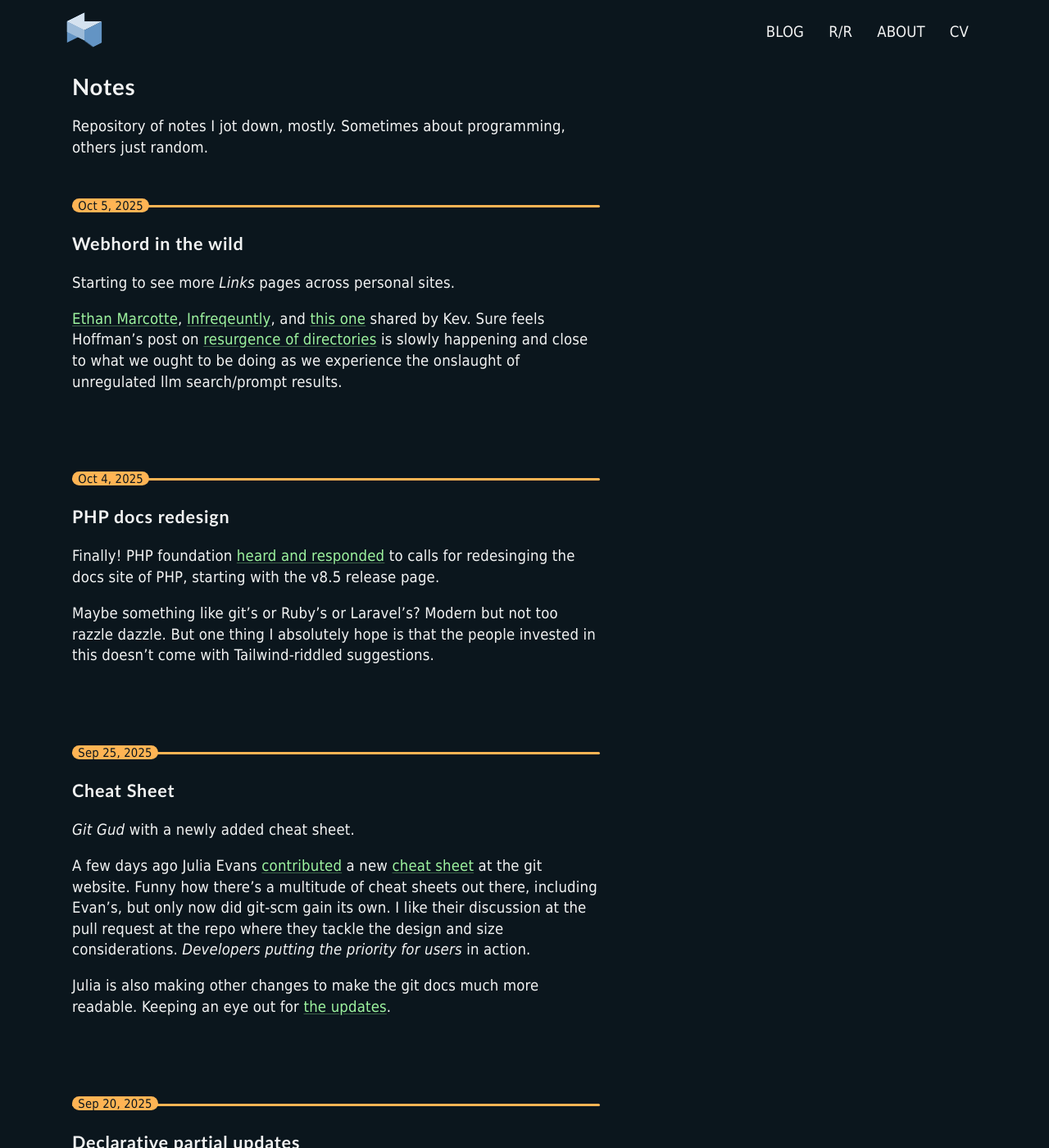
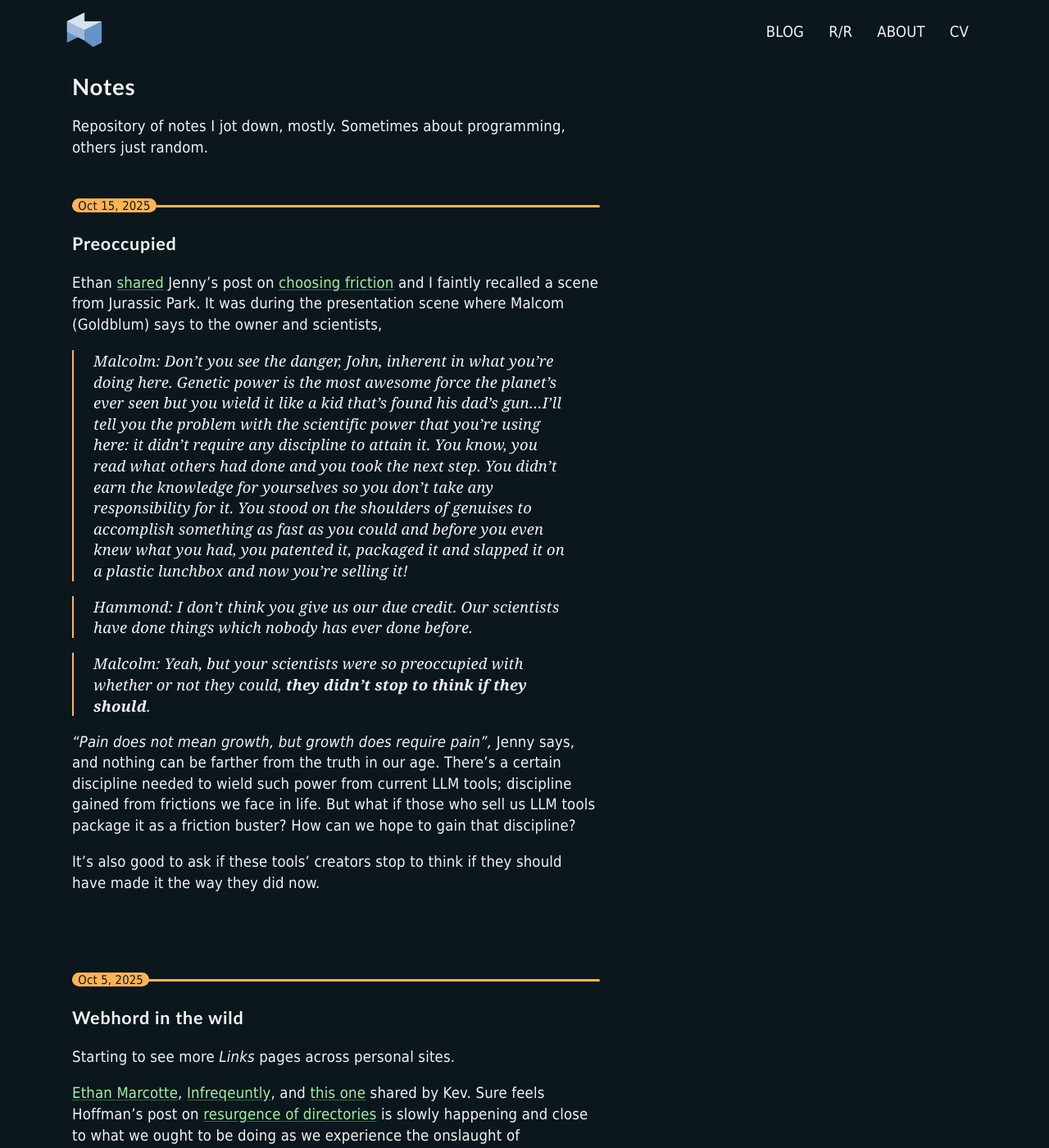
Before and after one commit to mpdagang/mpdagang.github.io, a Jekyll site: the page built from _pages/notes.html, in a window 1280 px wide and 1400 px high. Shown: the whole window at 82% size. Built offline with Jekyll 4.4.1, drawn with Linux system fonts in a browser that asks for light colours.

Commit message:
add content

```diff
--- a/_data/engineers.yaml
+++ b/_data/engineers.yaml
@@ -90,3 +90,6 @@
 
 - name: Simon Højberg
   site: https://hojberg.xyz/
+
+- name: Brian Krebs
+  site: https://krebsonsecurity.com/
--- a/_data/introspects.yaml
+++ b/_data/introspects.yaml
@@ -87,3 +87,6 @@
 
 - name: Andy Budd
   site: https://andybudd.com/
+
+- name: Jenny Zhang
+  site: https://phirephoenix.com/
--- /dev/null
+++ b/_posts/notes/2025-10-15-sn-11.md
@@ -0,0 +1,37 @@
+---
+title: Preoccupied
+category: notes
+permalink: /notes/11
+---
+
+Ethan [shared](https://ethanmarcotte.com/stream/){: .b-link } Jenny's post on [choosing friction](https://phirephoenix.com/blog/2025-10-11/friction){: .b-link }
+and I faintly recalled a scene from Jurassic Park. It was during the
+presentation scene where Malcom (Goldblum) says to the owner and
+scientists,
+
+>Malcolm: Don't you see the danger, John, inherent in what you're
+doing here. Genetic power is the most awesome force the planet's ever
+seen but you wield it like a kid that's found his dad's gun...I'll
+tell you the problem with the scientific power that you're using here:
+it didn't require any discipline to attain it. You know, you read what
+others had done and you took the next step. You didn't earn the knowledge
+for yourselves so you don't take any responsibility for it. You stood
+on the shoulders of genuises to accomplish something as fast as you
+could and before you even knew what you had, you patented it, packaged
+it and slapped it on a plastic lunchbox and now you're selling it!
+
+>Hammond: I don't think you give us our due credit. Our scientists
+have done things which nobody has ever done before.
+
+>Malcolm: Yeah, but your scientists were so preoccupied with whether
+or not they could, __they didn't stop to think if they should__.
+
+_"Pain does not mean growth, but growth does require pain",_ Jenny says,
+and nothing can be farther from the truth in our age. There's a certain
+discipline needed to wield such power from current LLM tools; discipline
+gained from frictions we face in life. But what if those who sell us
+LLM tools package it as a friction buster? How can we hope to gain that
+discipline?
+
+It's also good to ask if these tools' creators stop to think if they
+should have made it the way they did now.
```
